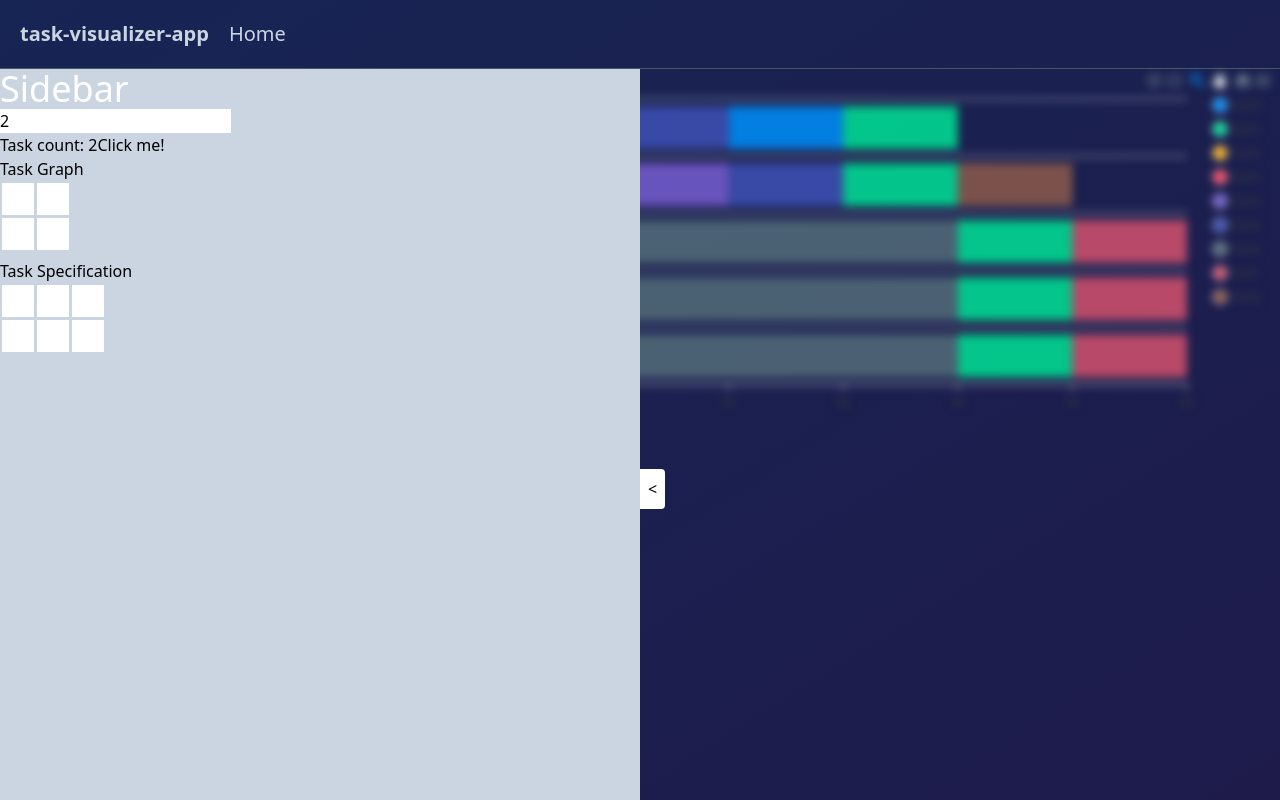
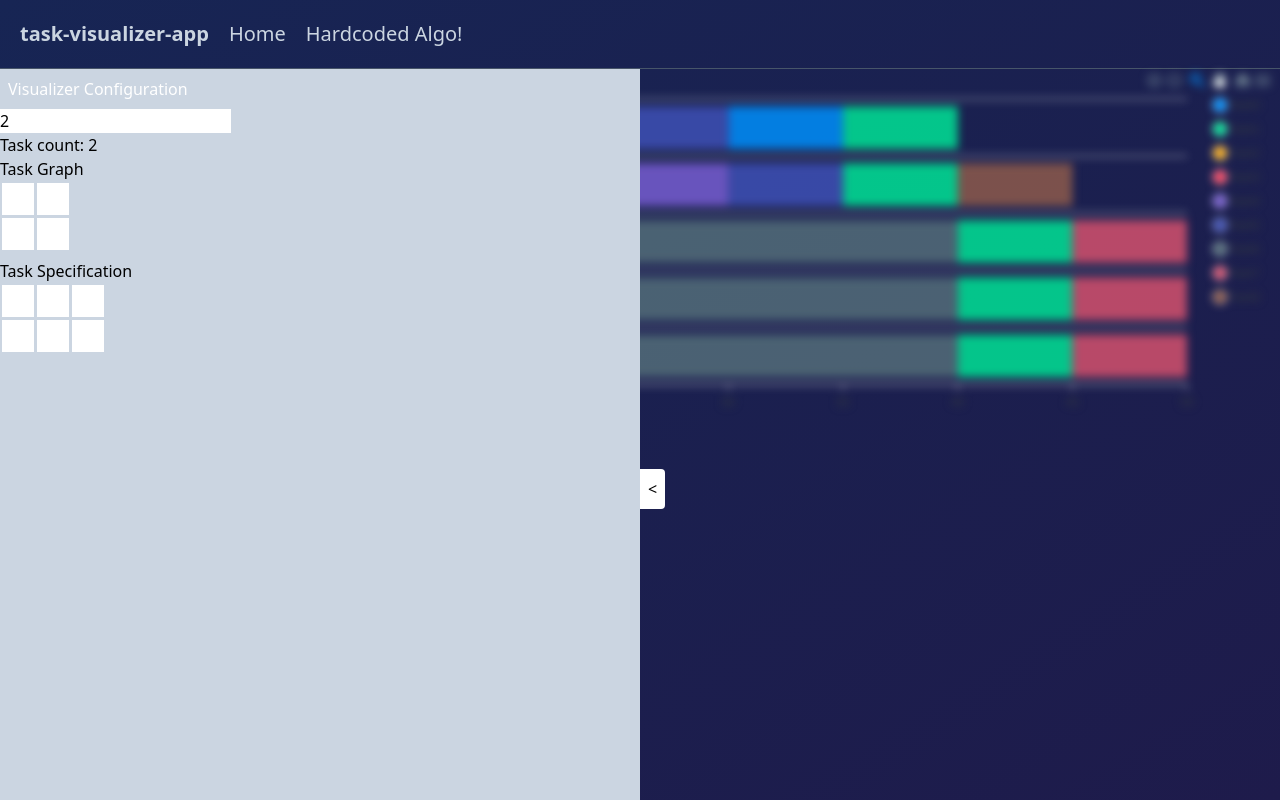
Before and after one commit to YaBoyya/task-visualizer-app, a React (Vite) app: page / in a window 1280 px wide. Built offline with nearby package versions, Linux system fonts and the light colour scheme.

Commit message:
Change sidebar header and move hardcoded algorithm onclick to navbar

```diff
--- a/src/App.tsx
+++ b/src/App.tsx
@@ -52,7 +52,11 @@ function App() {
 
   return (
     <BackgrounContainer>
-      <Navbar />
+      <Navbar>
+        <button onClick={() => MC_DZZZ(taskGraph, taskSpecification, n, m)}>
+          Hardcoded Algo!
+        </button>
+      </Navbar>
       <Sidebar isSidebarOpen={isSidebarOpen} setIsSidebarOpen={setIsSidebarOpen}>
         <div className='container'>
           <div className="main-input">
@@ -60,9 +64,6 @@ function App() {
               setTaskCount={setTaskCount}
             />
             Task count: {taskCount}
-            <button onClick={() => MC_DZZZ(taskGraph, taskSpecification, n, m)}>
-              Click me!
-            </button>
           </div>
           <div className="matrix-inputs">
             <div className="graph">
--- a/src/Matrix.tsx
+++ b/src/Matrix.tsx
@@ -25,7 +25,7 @@ function Matrix({row, col}: MatrixParams) {
         }
       })
     })
-    console.log(arr)
+
     setMatrix(arr);
   }, [row, col])
 
--- a/src/components/Navbar.tsx
+++ b/src/components/Navbar.tsx
@@ -1,12 +1,16 @@
-function Navbar(){
+function Navbar({children}: any){
   return (
     <div className="container min-w-full border-b border-slate-600 border-solid text-slate-300">
       <ul className="flex content-center p-5">
         <li className="font-bold text-xl mr-5">
           task-visualizer-app
         </li>
+        <li className="text-xl mr-5">
+          Home
+        </li>
+        {/* TODO remove later point, for test purposes only */}
         <li className="text-xl">
-          Home
+          {children}
         </li>
       </ul>
     </div>
--- a/src/components/Sidebar.tsx
+++ b/src/components/Sidebar.tsx
@@ -12,11 +12,10 @@ function Sidebar({isSidebarOpen, setIsSidebarOpen, children}: SidebarProps) {
   useEffect(() => {
     setIsSidebarOpen(true)
   }, [])
-  console.log(isSidebarOpen)
-//TODO connect button to the transition
+
   return (
     <>
-      <div className="flex w-[50%] fixed left-0 h-screen z-10">
+      <div className="flex w-[50%] fixed h-screen z-10">
         <span className={`w-full h-full absolute transition-transform ease-in-out delay-300 ${isSidebarOpen ? "translate-x-full" : "translate-x-0"}`}>
           <button
             className={`absolute p-2 bg-white top-[50%] rounded-r`}
@@ -26,7 +25,7 @@ function Sidebar({isSidebarOpen, setIsSidebarOpen, children}: SidebarProps) {
           </button>
         </span>
         <aside className={`w-[100%] bg-slate-300 transition-transform ease-in-out delay-300 ${isSidebarOpen ? "" : "-translate-x-full"}`}>
-          <h1 className="text-white text-4xl">Sidebar</h1>
+          <h1 className="text-white text-3xl text-center p-2">Visualizer Configuration </h1>
           {children}
         </aside>
       </div>
```
